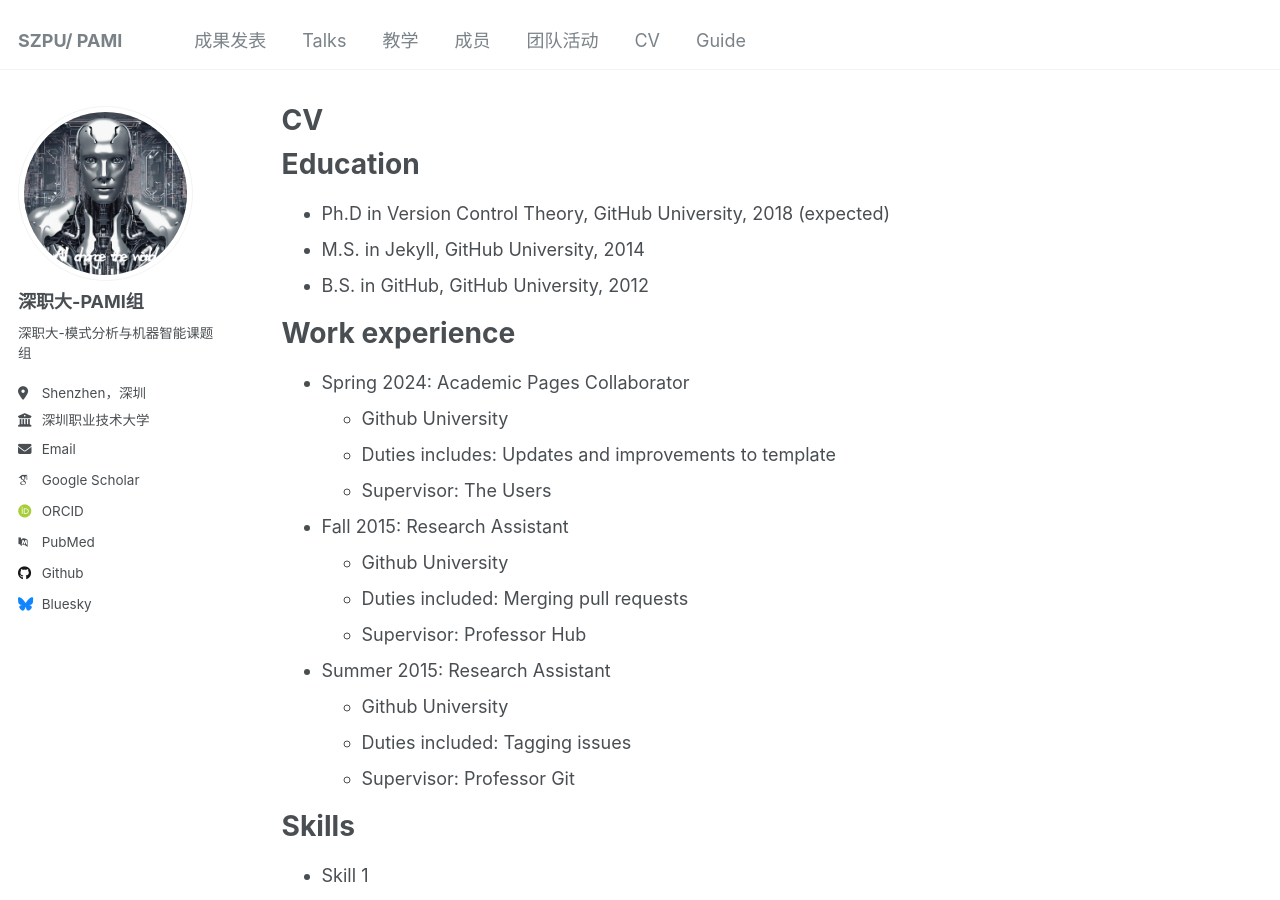
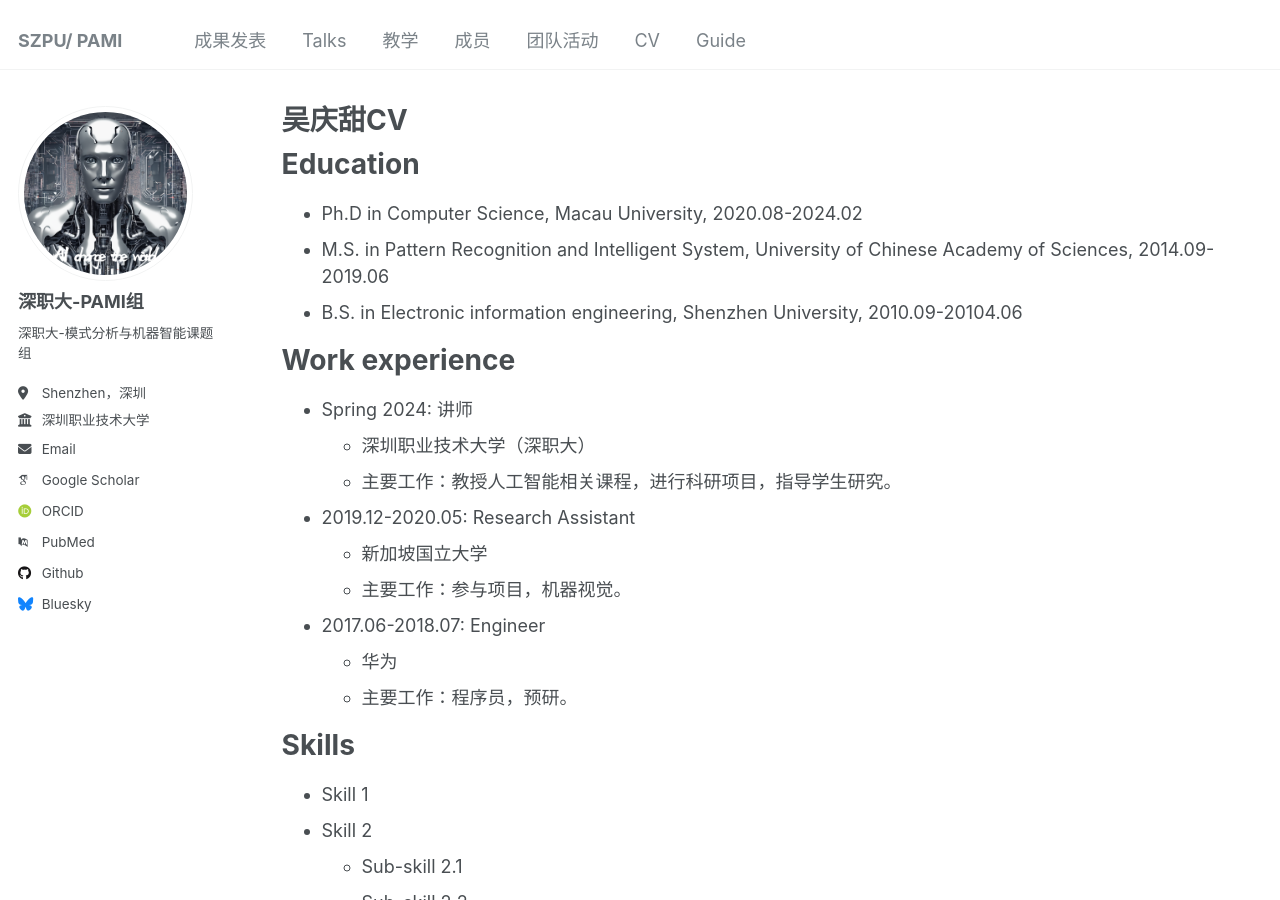
Before and after one commit to shaojiwan/academic.com, a Jekyll site: the page built from _pages/cv.md, in a window 1280 px wide and 900 px high. Built offline with Jekyll 4.4.1, drawn with Linux system fonts in a browser that asks for light colours; some web fonts are replaced.

Commit message:
Update cv.md

```diff
--- a/_pages/cv.md
+++ b/_pages/cv.md
@@ -1,6 +1,6 @@
 ---
 layout: archive
-title: "CV"
+title: "吴庆甜CV"
 permalink: /cv/
 author_profile: true
 redirect_from:
@@ -11,26 +11,23 @@
 
 Education
 ======
-* Ph.D in Version Control Theory, GitHub University, 2018 (expected)
-* M.S. in Jekyll, GitHub University, 2014
-* B.S. in GitHub, GitHub University, 2012
+* Ph.D in Computer Science, Macau University, 2020.08-2024.02
+* M.S. in Pattern Recognition and Intelligent System, University of Chinese Academy of Sciences, 2014.09-2019.06
+* B.S. in Electronic information engineering, Shenzhen University, 2010.09-20104.06
 
 Work experience
 ======
-* Spring 2024: Academic Pages Collaborator
-  * Github University
-  * Duties includes: Updates and improvements to template
-  * Supervisor: The Users
+* Spring 2024: 讲师
+  * 深圳职业技术大学（深职大）
+  * 主要工作：教授人工智能相关课程，进行科研项目，指导学生研究。
 
-* Fall 2015: Research Assistant
-  * Github University
-  * Duties included: Merging pull requests
-  * Supervisor: Professor Hub
+* 2019.12-2020.05: Research Assistant
+  * 新加坡国立大学
+  * 主要工作：参与项目，机器视觉。
 
-* Summer 2015: Research Assistant
-  * Github University
-  * Duties included: Tagging issues
-  * Supervisor: Professor Git
+* 2017.06-2018.07: Engineer
+  * 华为
+  * 主要工作：程序员，预研。
 
 Skills
 ======
```
